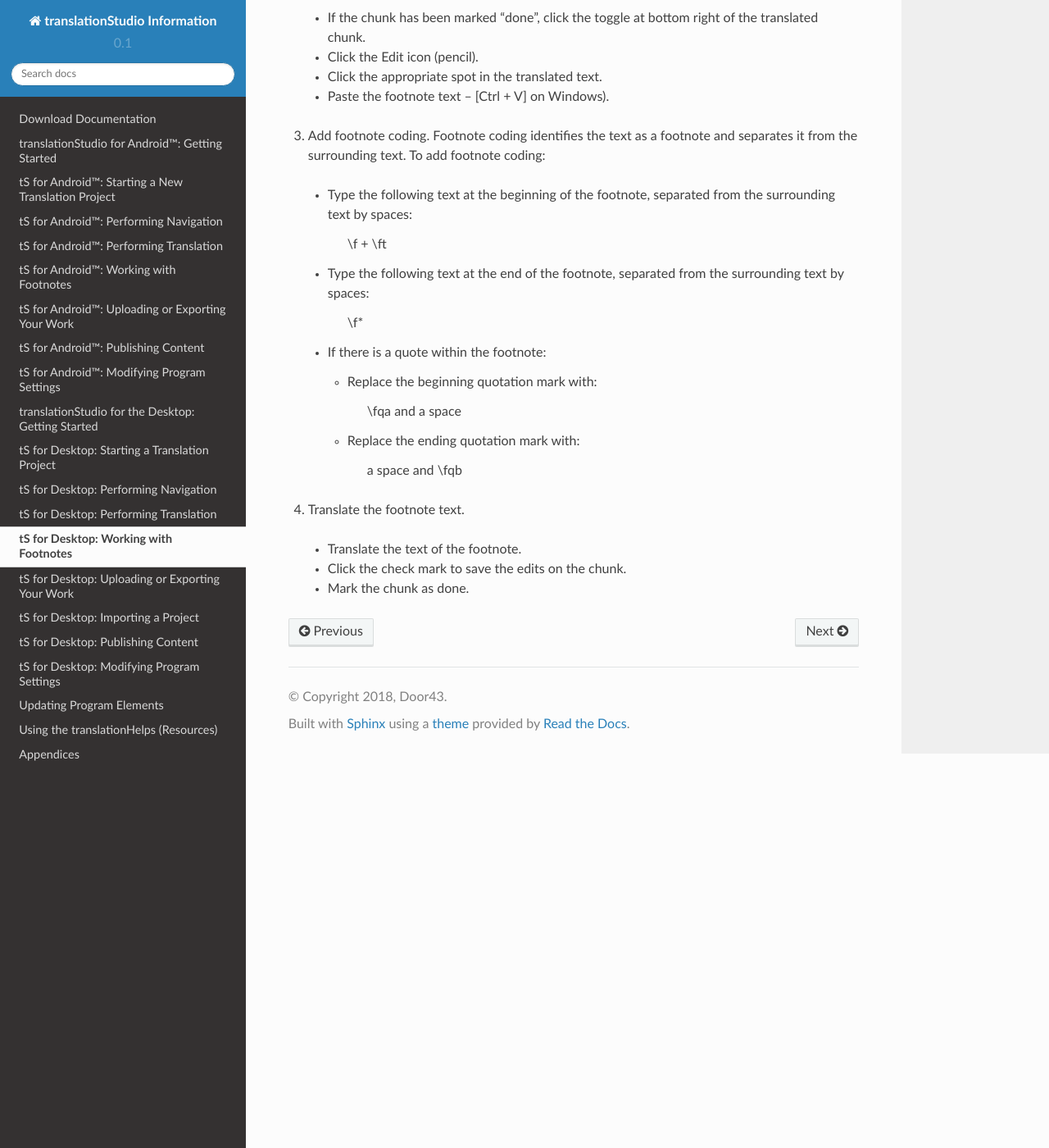
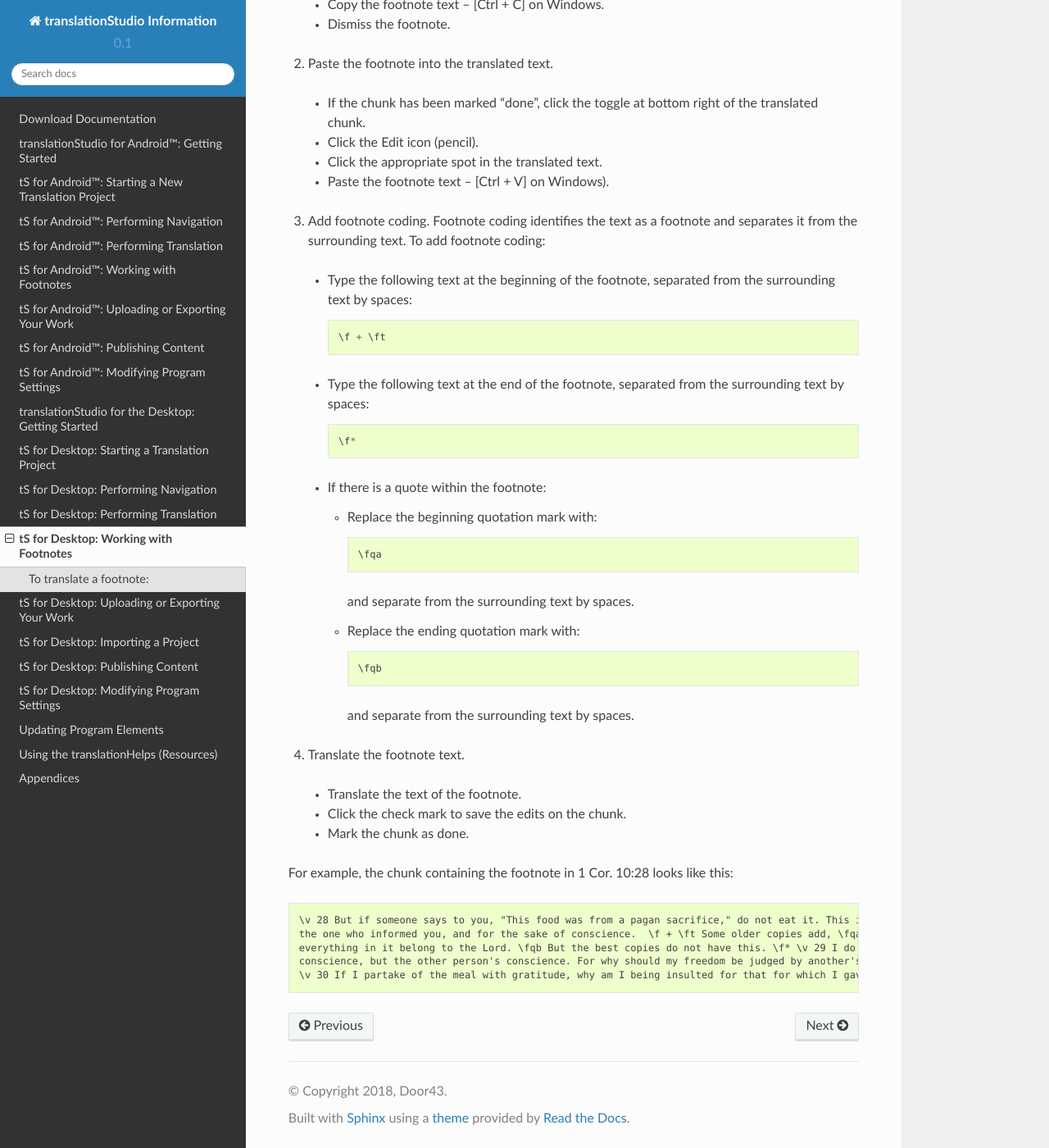
Before and after one commit to unfoldingWord-dev/translationStudio-Info, a Sphinx documentation site: the page built from docs/dFootnotes.rst, in a window 1280 px wide and 1400 px high, scrolled down 771 px. Shown: the whole window at 82% size. Built offline with Sphinx 7.4.7 and the Read the Docs theme 2.0.0, drawn with Linux system fonts in a browser that asks for light colours; pages that are not in the unit, such as notebooks, are missing from menus; some of the changed text lies outside the part shown.

Commit message:
Update dFootnotes.rst

```diff
--- a/docs/dFootnotes.rst
+++ b/docs/dFootnotes.rst
@@ -9,14 +9,17 @@ tS for Desktop: Working with Footnotes
 
 
 A footnote is additional text that usually appears at the bottom of a book’s page and is referenced within the page.
-In translationStudio, a footnote is shown as a black page icon that you click to display the footnote.
+
+In translationStudio, a footnote is shown as a black page icon that you click to display the footnote. For example, there is a footnote in 1 Cor. 10.28.
+
 Footnotes can provide further explanation when:
 
-*	There are proper names, words or terms that differ between various Bible versions
+* There are proper names, words or terms that differ between various Bible versions
 
 * There are missing words or verses in the ULB. (There may be text in one Bible version that is not present in the ULB.)
 
 To translate a footnote:
+************************
 
 1)	Copy the footnote.
 
@@ -30,7 +33,7 @@ To translate a footnote:
 
 2)	Paste the footnote into the translated text.
 
-    *	If the chunk has been marked “done”, click the toggle at bottom right of the translated chunk.
+    * If the chunk has been marked “done”, click the toggle at bottom right of the translated chunk.
 
     * Click the Edit icon (pencil).
 
@@ -42,21 +45,33 @@ To translate a footnote:
 
     * Type the following text at the beginning of the footnote, separated from the surrounding text by spaces:
 
-            \\f + \\ft
+      ::
+
+         \f + \ft
 
     * Type the following text at the end of the footnote, separated from the surrounding text by spaces:
 
-            \\f*
+      ::
+
+          \f*
 
     * If there is a quote within the footnote:
 
       * Replace the beginning quotation mark with:
 
-            \\fqa and a space
+        ::
+
+           \fqa
+
+        and separate from the surrounding text by spaces.
 
       *	Replace the ending quotation mark with:
 
-            a space and \\fqb
+        ::
+
+           \fqb
+
+        and separate from the surrounding text by spaces.
 
 4)	Translate the footnote text.
 
@@ -65,3 +80,13 @@ To translate a footnote:
     * Click the check mark to save the edits on the chunk.
 
     * Mark the chunk as done.
+
+For example, the chunk containing the footnote in 1 Cor. 10:28 looks like this:
+
+::
+
+    \v 28 But if someone says to you, "This food was from a pagan sacrifice," do not eat it. This is for the sake of
+    the one who informed you, and for the sake of conscience.  \f + \ft Some older copies add, \fqa For the earth and
+    everything in it belong to the Lord. \fqb But the best copies do not have this. \f* \v 29 I do not mean your own
+    conscience, but the other person's conscience. For why should my freedom be judged by another's conscience?
+    \v 30 If I partake of the meal with gratitude, why am I being insulted for that for which I gave thanks?
```
